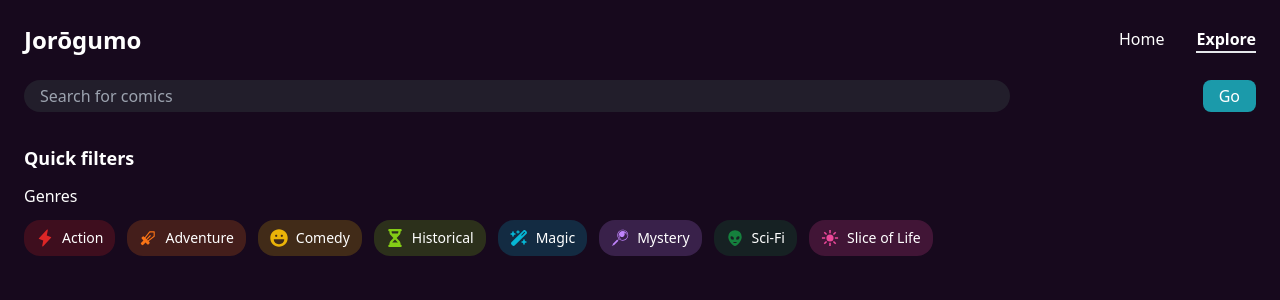
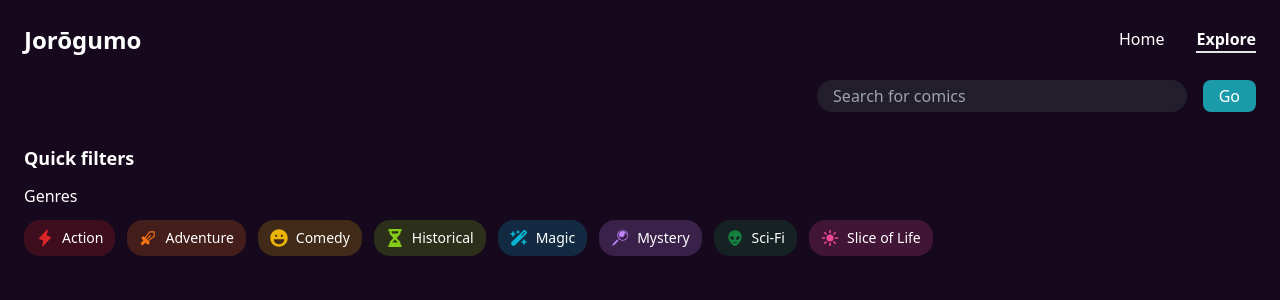
Before and after one commit to yanevdw/react-project, a React (Vite) app: page /explore in a window 1280 px wide. Shown: the top 300 px of the page. Built offline with nearby package versions, Linux system fonts and the light colour scheme.

Commit message:
feat: :lipstick: Improvide responsiveness and interactiveness of explore page
Improved responsiveness of search bar, to be smaller on larger screens and also added pointers to genres to indicate that they can be clicked when hovered on

```diff
--- a/src/components/explore/Explore.tsx
+++ b/src/components/explore/Explore.tsx
@@ -44,9 +44,9 @@ function Explore() {
         }}
       >
         {({ errors, touched }) => (
-          <Form className="w-full flex flex-row flex-wrap justify-between mb-8">
+          <Form className="w-full flex flex-row flex-wrap justify-between mb-8 md:justify-end md:gap-4">
             <Field
-              className="w-4/5 pl-4 py-2 rounded-2xl h-8 outline-none border-none bg-purple-grey"
+              className="w-4/5 pl-4 py-2 rounded-2xl h-8 outline-none border-none bg-purple-grey md:w-3/10"
               name="searchString"
               placeholder="Search for comics"
             />
@@ -73,7 +73,7 @@ function Explore() {
         {comicGenres.map((comicGenre, index) => (
           <label
             key={comicGenre.toLowerCase()}
-            className={`text-white text-sm rounded-2xl flex flex-row items-center gap-2 ${colourCodeGenreLabels[index]} px-3 py-2`}
+            className={`text-white text-sm rounded-2xl flex flex-row items-center gap-2 ${colourCodeGenreLabels[index]} px-3 py-2 hover:cursor-pointer`}
             onClick={() => handleGenreClick(comicGenre)}
           >
             {comicGenreIcons[index]}
```
